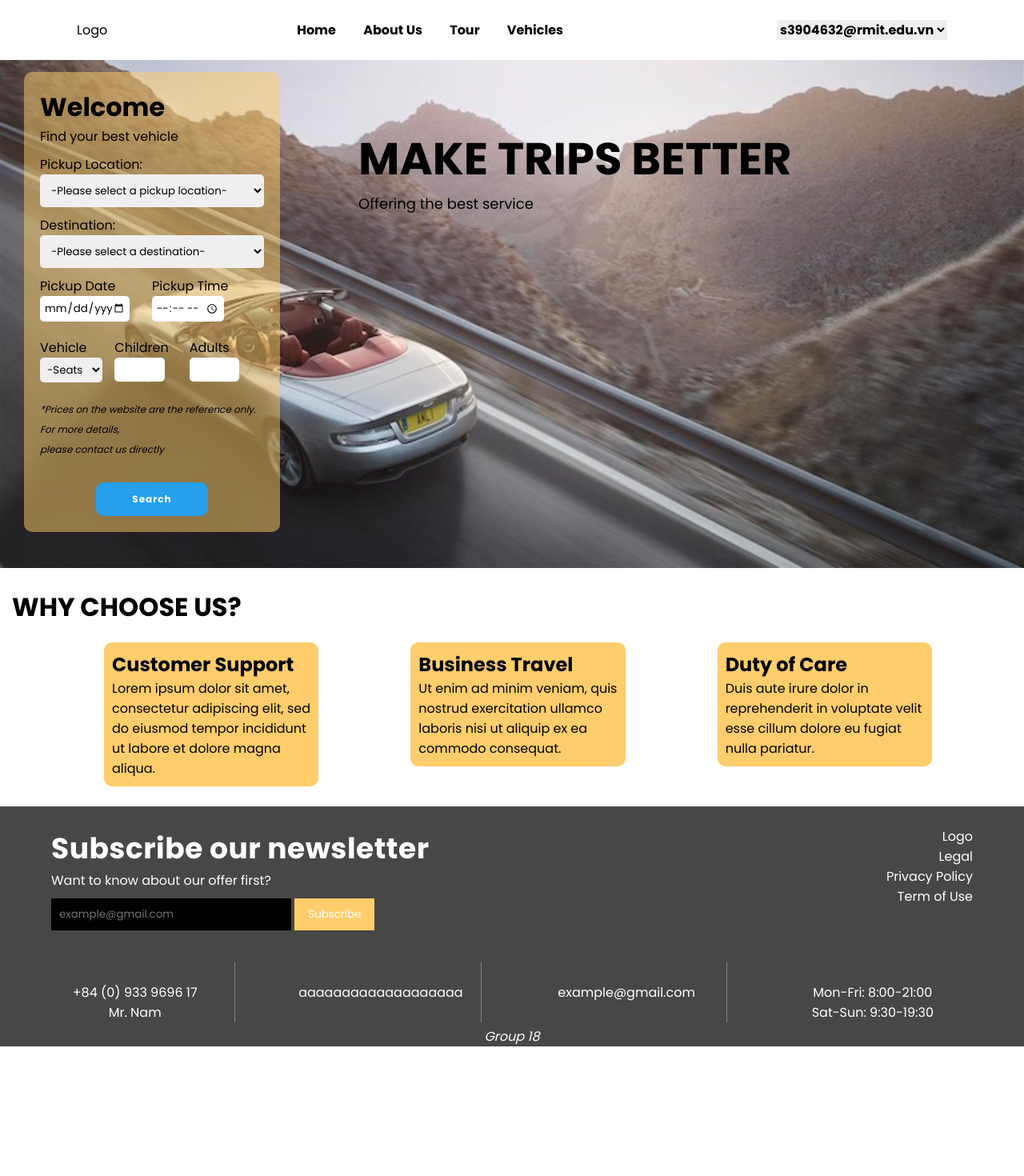
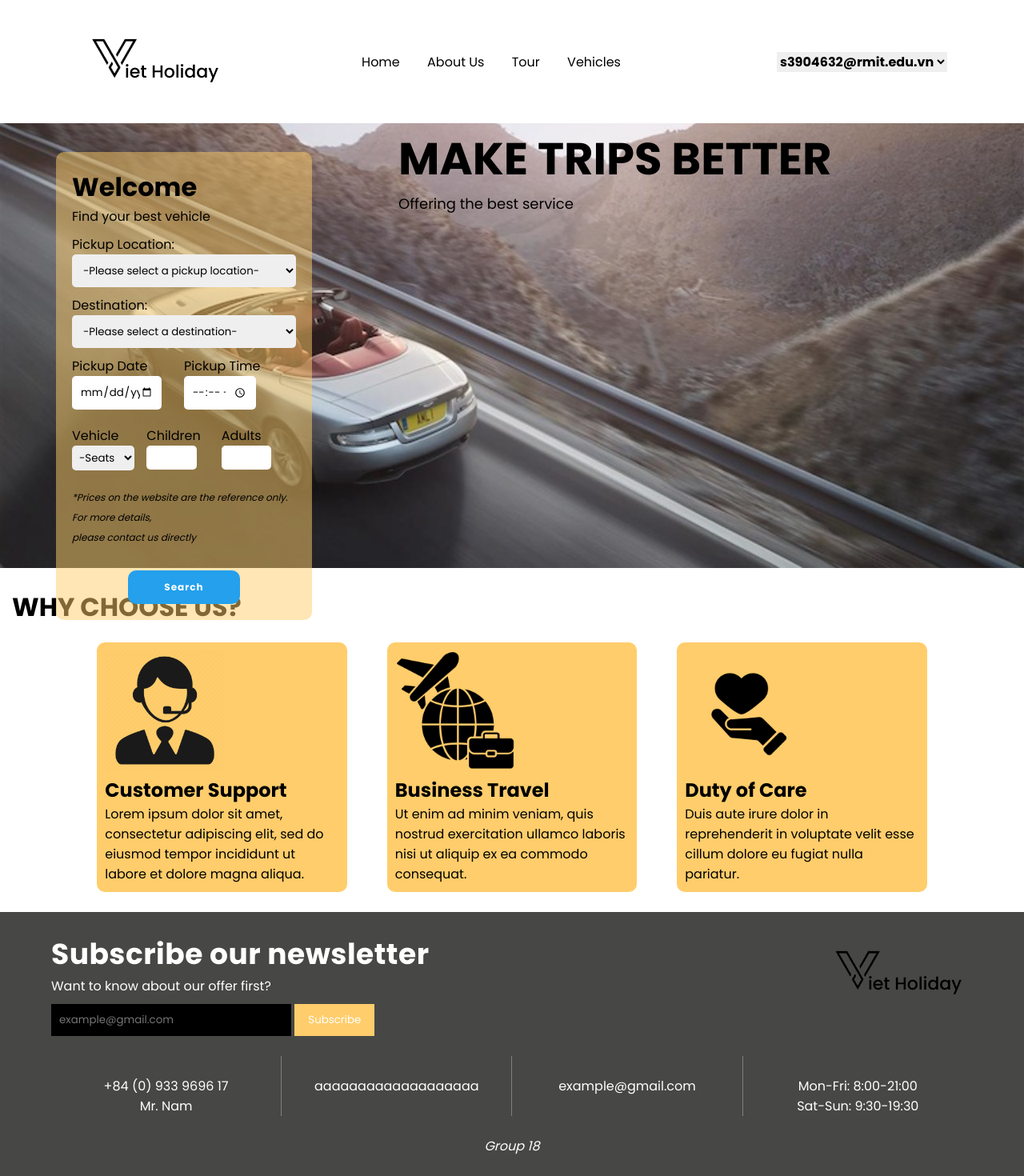
Before and after one commit to thuyiswater/enterprise_group_asm, a plain HTML site: page home.html in a window 1280 px wide. Shown: the whole page at 80% size. Before the commit the page ends 1308 px from the top, so only its background shows below. Drawn offline with Linux system fonts and the light colour scheme.

Commit message:
styling homepage, create about us page

```diff
--- a/about_us.css
+++ b/about_us.css
@@ -0,0 +1,97 @@
+@import url('https://fonts.googleapis.com/css2?family=Poppins:wght@100;200;400;700&display=swap');
+
+*{
+    box-sizing: border-box;
+    margin:0;
+    padding:0;
+    border: 0;
+    font-family: 'Poppins', sans-serif;
+    transition: top 0.3s;
+}
+
+.header{
+    background-color: white;
+    position: fixed;
+    top: 0;
+    left: 0;
+    width: 100%;
+    padding: 25px 7.5%;
+    display: flex;
+    justify-content: space-between;
+    align-items: center;
+    z-index: 100;
+}
+
+.navbar a {
+    position: relative;
+    color: black;
+    font-size: 16px;
+    font-weight: 500;
+    text-decoration: none;
+    margin-right: 30px;
+}
+
+
+.navbar a::after {
+    content: '';
+    position: absolute;
+    left: 0;
+    bottom: -6px;
+    width: 100%;
+    height: 2px;
+    background: goldenrod;
+    border-radius: 5px;
+    transform: translateY(10px);
+    opacity: 0;
+    transition: 0.5s;
+}
+
+.navbar a:hover::after{
+    transform: translateY(0px);
+    opacity: 1;
+}
+
+.sign-up-button {
+    padding: 10px;
+    border: 1px solid lightgray;
+    border-radius: 5px;
+    font-size: 12px;
+    font-weight: bold;
+    letter-spacing: 1px;
+}
+
+.sign-up-button:hover {
+    background-color: gray;
+    color: white;
+}
+
+.sign-in-button {
+    margin-left: 20px;
+    padding: 10px;
+    background-color: #FFCD6B;
+    border: 1px solid #FFCD6B;
+    border-radius: 5px;
+    font-size: 12px;
+    font-weight: bold;
+    letter-spacing: 1px;
+}
+
+.sign-in-button:hover {
+    background-color: #9c7d3f;
+    color: white;
+}
+
+
+#user-account {
+    border: none;
+    outline: none;
+    font-size: 16px;
+    font-weight: bold;
+}
+
+#user-account option {
+    font-size: 16px;
+    font-weight: bold;
+    background-color: #FFCD6B;
+    color: black;
+}
--- a/home.html
+++ b/home.html
@@ -8,13 +8,14 @@
         <link rel="stylesheet" href="index.css">
     </head>
 
-    <body>
     <header class="header">
-            <div class="logo">Logo</div>
+        <div class="logo">
+            <img src="./image/logo.png" alt="Logo">
+        </div>
 
         <nav class="navbar">
-                <a href="#">Home</a>
-                <a href="#">About Us</a>
+            <a href="home.html">Home</a>
+            <a href="about_us.html">About Us</a>
             <a href="#">Tour</a>
             <a href="#"> Vehicles</a>
         </nav>
@@ -28,7 +29,7 @@
         </div>
     </header>
 
-
+    <body>
         <div class="container-general">
             <div class="container">
                 <div class="welcome-container">
@@ -111,68 +112,27 @@
             <div class="card-container">
                 <div class="card">
                     <box-icon name='support' size="100px"></box-icon>
+                    <img class="cus-sup" src="./image/4983559.png" alt="Customer Support">
                     <h2>Customer Support</h2>
                     <p>Lorem ipsum dolor sit amet, consectetur adipiscing elit, sed do eiusmod tempor incididunt ut labore et dolore magna aliqua.</p>
                 </div>
 
                 <div class="card">
                     <box-icon type='solid' name='planet' size="100px"></box-icon>
+                    <img class="bus-travel" src="./image/3147375-200.png" alt="Business Travel">
                     <h2>Business Travel</h2>
                     <p>Ut enim ad minim veniam, quis nostrud exercitation ullamco laboris nisi ut aliquip ex ea commodo consequat. </p>
                 </div>
 
                 <div class="card">
                     <box-icon name='heart' type='solid'  size="100px"></box-icon>
+                    <img class="care" src="./image/335636-200.png" alt="Duty of Care">
                     <h2>Duty of Care</h2>
                     <p>Duis aute irure dolor in reprehenderit in voluptate velit esse cillum dolore eu fugiat nulla pariatur.</p>
                 </div>
             </div>
         </div>
 
-        <footer class="footer">
-            <div class="footer-general">
-                <div class="footer-top">
-                    <div class="subscribe-container">
-                        <h2>Subscribe our newsletter</h2>
-                        <span>Want to know about our offer first?</span> <br>
-                        <input type="text" class="email" id="email" placeholder="example@gmail.com">
-                        <button>Subscribe</button>
-                    </div>
-
-                    <div class="logo-container">
-                        <div>Logo</div>
-                        <span>Legal</span>
-                        <span>Privacy Policy</span>
-                        <span>Term of Use</span>
-                    </div>
-                </div>
-            </div>
-
-            <div class="footer-bottom">
-                <div class="phone-contact">
-                    <box-icon name='phone' type='solid' size="36px" color="#FFCD6B"></box-icon> <br>
-                    <span>+84 (0) 933 9696 17</span> <br>
-                    <span>Mr. Nam</span>
-                </div>
-                <div class="location">
-                    <box-icon name='location-plus' type='solid' size="36px" color="#FFCD6B"></box-icon> <br>
-                    <span>aaaaaaaaaaaaaaaaaaa</span>
-                </div>
-                <div class="mail">
-                    <box-icon name='envelope' type='solid' size="36px" color="#FFCD6B"></box-icon> <br>
-                    <span>example@gmail.com</span>
-                </div>
-                <div class="working-hours">
-                    <box-icon name='pie-chart-alt' size="36px" color="#FFCD6B"></box-icon> <br>
-                    <span>Mon-Fri: 8:00-21:00</span> <br>
-                    <span>Sat-Sun: 9:30-19:30</span>
-                </div>
-            </div>
-
-            <div class="group-id">
-                <span>Group 18</span>
-            </div>
-        </footer>
 
         <script>
             const userAccountSelect = document.getElementById("user-account");
@@ -205,4 +165,47 @@
             }
         </script>
     </body>
+    <footer class="footer">
+
+        <div class="footer-top">
+            <div class="subscribe-container">
+                <h2>Subscribe our newsletter</h2>
+                <span>Want to know about our offer first?</span> <br>
+                <input type="text" class="email" id="email" placeholder="example@gmail.com">
+                <button>Subscribe</button>
+            </div>
+
+            <div class="logo-container">
+                <img src="./image/logo.png" alt="Logo">
+            </div>
+        </div>
+
+
+        <div class="footer-bottom">
+            <div class="footer-contact-info">
+                <box-icon name='phone' type='solid' size="36px" color="#FFCD6B"></box-icon> <br>
+                <span>+84 (0) 933 9696 17</span> <br>
+                <span>Mr. Nam</span>
+            </div>
+            <div class="footer-contact-info">
+                <box-icon name='location-plus' type='solid' size="36px" color="#FFCD6B"></box-icon> <br>
+                <span>aaaaaaaaaaaaaaaaaaa</span>
+            </div>
+            <div class="footer-contact-info">
+                <box-icon name='envelope' type='solid' size="36px" color="#FFCD6B"></box-icon> <br>
+                <span>example@gmail.com</span>
+            </div>
+            <div class="working-hours footer-contact-info">
+                <box-icon name='pie-chart-alt' size="36px" color="#FFCD6B"></box-icon> <br>
+                <span>Mon-Fri: 8:00-21:00</span> <br>
+                <span>Sat-Sun: 9:30-19:30</span>
+            </div>
+        </div>
+
+        <div class="group-id">
+            <span>Group 18</span>
+        </div>
+
+    </footer>
+
 </html>
--- a/index.css
+++ b/index.css
@@ -1,4 +1,8 @@
 @import url('https://fonts.googleapis.com/css2?family=Poppins:wght@100;200;400;700&display=swap');
+
+:root {
+    --img-size: 150px
+}
 
 *{
     box-sizing: border-box;
@@ -7,6 +11,10 @@
     border: 0;
     font-family: 'Poppins', sans-serif;
     transition: top 0.3s;
+}
+
+body {
+    height: 100vh;
 }
 
 .header{
@@ -26,7 +34,7 @@
     position: relative;
     color: black;
     font-size: 16px;
-    font-weight: 700;
+    font-weight: 500;
     text-decoration: none;
     margin-right: 30px;
 }
@@ -39,7 +47,7 @@
     bottom: -6px;
     width: 100%;
     height: 2px;
-    background: black;
+    background: goldenrod;
     border-radius: 5px;
     transform: translateY(10px);
     opacity: 0;
@@ -108,12 +116,12 @@
 .container {
     width: 25%;
     padding: 20px;
-    margin-top: 100px;
+    margin-top: 200px;
     text-align: left;
     background-color: rgba(255, 205, 107, 0.5);
     border: none;
     border-radius: 10px;
-    margin-left: 30px;
+    margin-left: 70px;
     position: absolute;
 }
 
@@ -161,14 +169,14 @@
 
 .pick-up-date{
     width: 80%;
-    padding: 5px;
+    padding: 10px;
     border: none;
     border-radius: 5px;
 }
 
 .pick-up-time {
     width: 80%;
-    padding: 5px;
+    padding: 10px;
     border: none;
     border-radius: 5px;
 }
@@ -239,7 +247,7 @@
     top: 30%;
     left: 35%;
     right: 0;
-    margin: auto;
+    margin-left: 50px;
     text-align: left;
 }
 
@@ -263,7 +271,7 @@
 }
 
 .body-container {
-    padding: 25px 15px;
+    margin: 25px 15px;
 }
 
 .body-container .h2 {
@@ -286,18 +294,26 @@
     display: flex;
     flex-direction: row;
     margin-top: 20px;
-    margin-right: 100px;
-    justify-content: space-between;
+    justify-content: center;
+    gap: 50px;
+}
+
+.card-container .cus-sup {
+    width: var(--img-size);
+}
+
+.card-container .bus-travel {
+    width: var(--img-size);
+}
+
+.card-container .care {
+    width: var(--img-size);
 }
 
 .card {
-    width: 30%;
-    height: 40%;
+    width: 25%;
     background: #FFCD6B;
-    margin-left: 10%;
     padding: 10px;
-    border: none;
-    outline: none;
     border-radius: 10px;
 }
 
@@ -306,17 +322,17 @@
 }
 
 .footer {
-    position: absolute;
-    height: 300px;
+    height: fit-content;
+    display: flex;
+    flex-direction: column;
     background: #474745;
-    bottom: 2;
-    left: 0;
-    right: 0;
+
     padding: 25px 5%;
+    color: white;
 }
+.footer-top {
+    display: flex;
 
-.footer {
-    color: white;
 }
 
 .footer-top h2 {
@@ -355,7 +371,6 @@
 }
 
 .logo-container {
-    width: 100%;
     text-align: right;
     display: flex;
     flex-direction: column;
@@ -364,19 +379,15 @@
 .footer-bottom {
     display: flex;
     flex-direction: row;
-    margin-top: 40px;
-    justify-content: space-between;
+    margin-top: 25px;
+
 }
 
-.phone-contact,
-.location,
-.mail,
-.working-hours {
-width: 20%;
+.footer-contact-info {
+width: 100%;
 color: white;
 text-align: center;
 border-right: 1px solid gray;
-padding-right: 20px;
 }
 
 .working-hours {
@@ -384,14 +395,8 @@ border-right: none;
 }
 
 .group-id {
+    margin: 25px 0 0;
     text-align: center;
-}
-
-.group-id span {
-    position: absolute;
-    bottom: 0;
-    left: 0;
-    right: 0;
     font-style: italic;
     text-align: center;
 }
```
Also changed, not shown: about_us.html (+24 -1 lines), image/3147375-200.png (added), image/335636-200.png (added), image/4983559.png (added), image/logo.png (added). Lines whose indentation alone changed are shown as unchanged.
